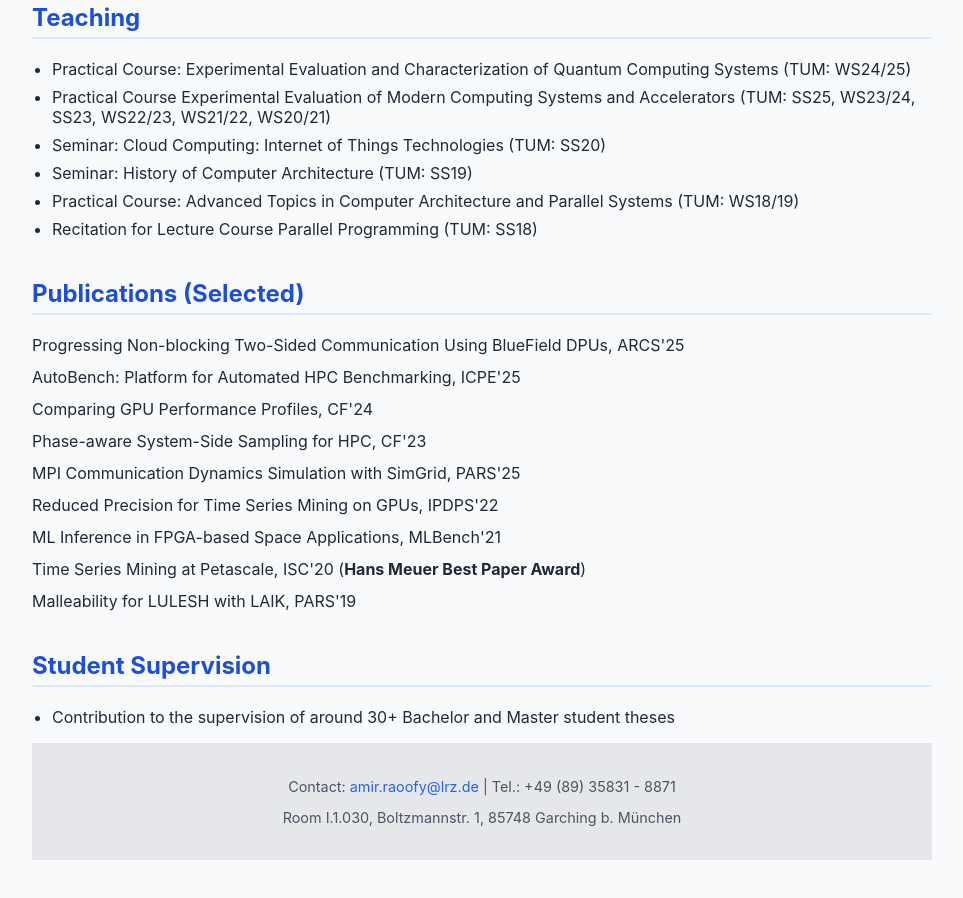
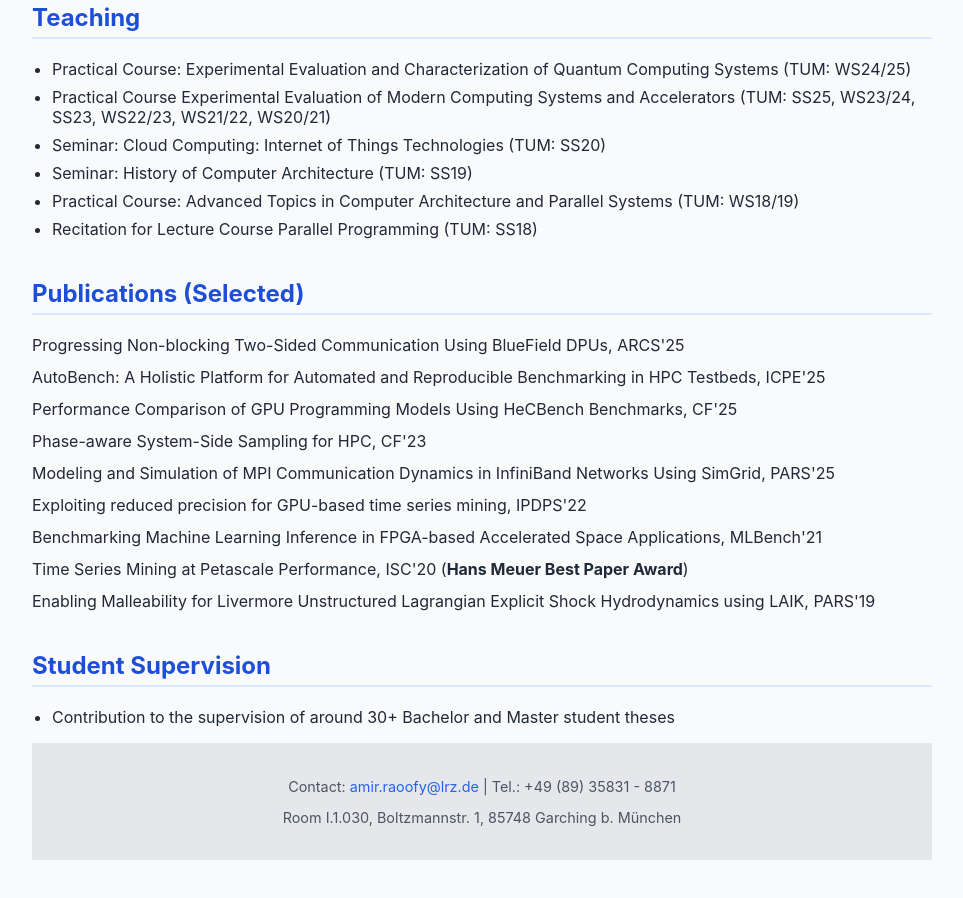
Before and after one commit to amir-raoofy/amir-raoofy, a plain HTML site: page index.html in a window 1280 px wide. Shown: the part 1783-2681 px from the top of the page, without its empty margins (158-1121 px from the left). Drawn offline with Linux system fonts and the light colour scheme.

Commit message:
full titles

```diff
--- a/index.html
+++ b/index.html
@@ -215,14 +215,14 @@
     <section>
       <h2>Publications (Selected)</h2>
       <div class="publication">Progressing Non-blocking Two-Sided Communication Using BlueField DPUs, ARCS'25</div>
-      <div class="publication">AutoBench: Platform for Automated HPC Benchmarking, ICPE'25</div>
-      <div class="publication">Comparing GPU Performance Profiles, CF'24</div>
+      <div class="publication">AutoBench: A Holistic Platform for Automated and Reproducible Benchmarking in HPC Testbeds, ICPE'25</div>
+      <div class="publication">Performance Comparison of GPU Programming Models Using HeCBench Benchmarks, CF'25</div>
       <div class="publication">Phase-aware System-Side Sampling for HPC, CF'23</div>
-      <div class="publication">MPI Communication Dynamics Simulation with SimGrid, PARS'25</div>
-      <div class="publication">Reduced Precision for Time Series Mining on GPUs, IPDPS'22</div>
-      <div class="publication">ML Inference in FPGA-based Space Applications, MLBench'21</div>
-      <div class="publication">Time Series Mining at Petascale, ISC'20 (<strong>Hans Meuer Best Paper Award</strong>)</div>
-      <div class="publication">Malleability for LULESH with LAIK, PARS'19</div>
+      <div class="publication">Modeling and Simulation of MPI Communication Dynamics in InfiniBand Networks Using SimGrid, PARS'25</div>
+      <div class="publication">Exploiting reduced precision for GPU-based time series mining, IPDPS'22</div>
+      <div class="publication">Benchmarking Machine Learning Inference in FPGA-based Accelerated Space Applications, MLBench'21</div>
+      <div class="publication">Time Series Mining at Petascale Performance, ISC'20 (<strong>Hans Meuer Best Paper Award</strong>)</div>
+      <div class="publication">Enabling Malleability for Livermore Unstructured Lagrangian Explicit Shock Hydrodynamics using LAIK, PARS'19</div>
     </section>
 
     <div class="section">
```
